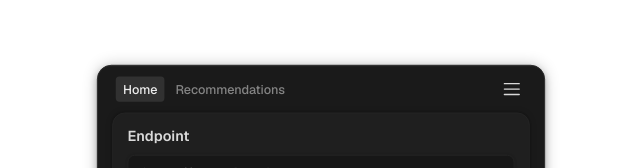
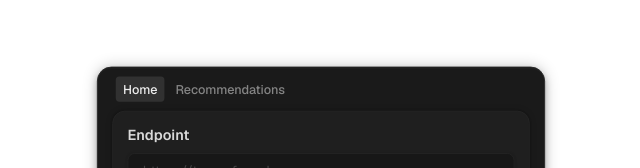
Before and after one commit to deeepsig/aio-tool, a Next.js app: page / in a window 1280 px wide. Shown: the part 238-406 px from the top of the page, without its empty margins (319-959 px from the left). Built offline with nearby package versions, Linux system fonts and the light colour scheme.

Commit message:
commented out menu button for now

```diff
--- a/src/components/navbar/navbar.tsx
+++ b/src/components/navbar/navbar.tsx
@@ -1,6 +1,6 @@
 import React from 'react';
 import NavButtons from './nav-buttons';
-import MenuButton from '../ui/buttons/button-menu';
+// import MenuButton from '../ui/buttons/button-menu';
 import { useAnalysis } from '@/contexts/analysis-context';
 
 interface NavbarProps {
@@ -8,7 +8,7 @@ interface NavbarProps {
   className?: string;
 }
 
-export default function Navbar({ onMenuClick, className = '' }: NavbarProps) {
+export default function Navbar({ className = '' }: NavbarProps) {
   const { currentView, setCurrentView, hasAnalysisResult } = useAnalysis();
 
   return (
@@ -20,7 +20,7 @@ export default function Navbar({ onMenuClick, className = '' }: NavbarProps) {
         onViewChange={setCurrentView}
         hasAnalysisResult={hasAnalysisResult}
       />
-      <MenuButton onClick={onMenuClick} />
+      {/* <MenuButton onClick={onMenuClick} /> */}
     </header>
   );
 }
```
